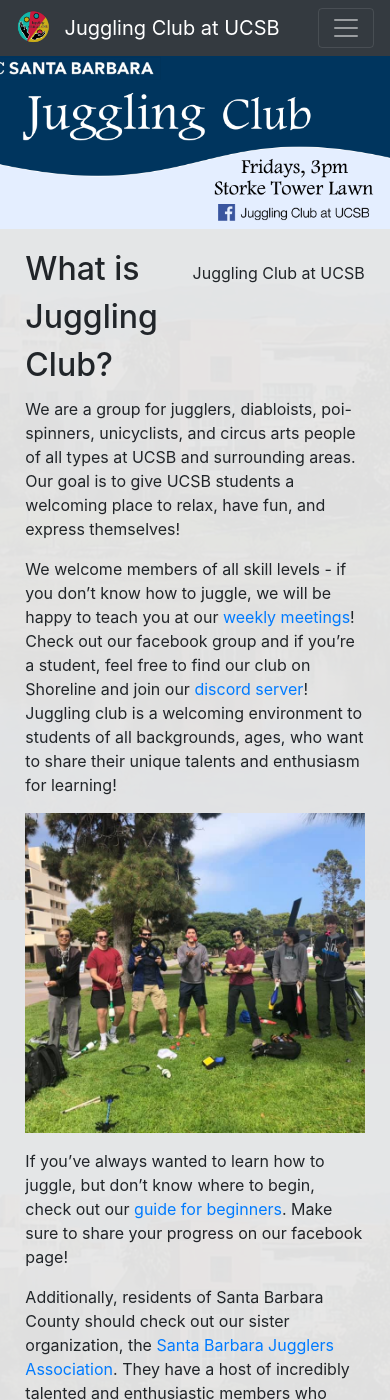
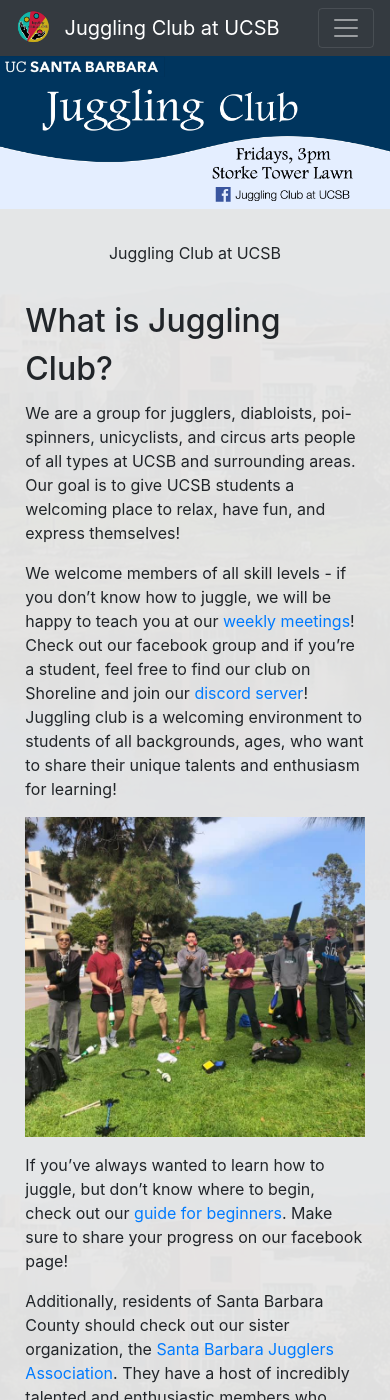
Before and after one commit to Ben1152000/UCSB-Juggling-Club-Website, a Jekyll site: the page built from _pages/index.markdown, in a window 390 px wide and 1400 px high. Built offline with Jekyll 4.4.1, drawn with Linux system fonts in a browser that asks for light colours; nearby versions of some CDN libraries.

Commit message:
Adjust mobile banner scaling

```diff
--- a/_pages/index.markdown
+++ b/_pages/index.markdown
@@ -4,22 +4,23 @@ title: Juggling Club
 permalink: /
 ---
 
-<div style="margin-top: -40px; margin-left: -50px; margin-right: -50px; margin-bottom: 1rem; background-color: #e6eefd">
+<div class="banner">
     <img src="/assets/images/banner.png" style="width: 100%; object-fit: cover"/>
 </div>
 
 <div id="fb-root"></div> <!-- Needed for fb group widget-->
 <script async defer crossorigin="anonymous" src="https://connect.facebook.net/en_US/sdk.js#xfbml=1&version=v10.0&appId=516502483036687&autoLogAppEvents=1" nonce="dXhnq0Le"></script>
 
+<div class="fb-group-container">
 <div class="fb-group"
 data-href="https://www.facebook.com/groups/166416600086918"
 data-width="280"
 data-show-social-context="true"
-data-show-metadata="false"
-style="float: right; margin-left: 20px; margin-top: 1rem; margin-bottom: 1rem;">
+data-show-metadata="false">
     <blockquote cite="https://www.facebook.com/groups/166416600086918" class="fb-xfbml-parse-ignore">
     Juggling Club at UCSB
     </blockquote>
+</div>
 </div>
 
 ## What is Juggling Club?
--- a/_sass/page.scss
+++ b/_sass/page.scss
@@ -5,10 +5,21 @@ div.content { /* Inner body */
   height: 100%;
 }
 
+.banner {
+  margin-top: -40px;
+  margin-bottom: 1rem;
+  background-color: #e6eefd;
+}
+
 @media (min-width: 768px) { /* Customize container */
   div.content {
     padding: 40px 50px;
     padding-bottom: 20px;
+  }
+
+  .banner {
+    margin-left: -50px;
+    margin-right: -50px;
   }
 }
 
@@ -16,6 +27,31 @@ div.content { /* Inner body */
   div.content {
     padding: 40px 6.5%;
     padding-bottom: 20px;
+  }
+
+  .banner {
+    margin-left: -7.5%;
+    margin-right: -7.5%;
+  }
+}
+
+@media (min-width: 512px) {
+  .fb-group {
+    float: right;
+    margin-left: 20px;
+    margin-top: 1rem;
+    margin-bottom: 1rem;
+  }
+}
+
+@media (max-width: 512px) {
+  .fb-group-container {
+    display: flex;
+    width: 100%
+  }
+
+  .fb-group {
+    margin: 1rem auto;
   }
 }
 
```
